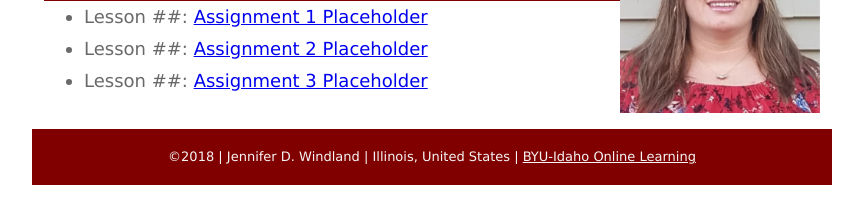
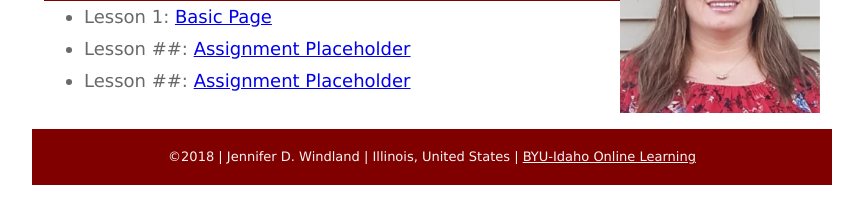
Before and after one commit to jdwindland/jdwindland.github.io, a plain HTML site: page index.html in a window 1280 px wide. Shown: the part 140-364 px from the top of the page, without its empty margins (208-1071 px from the left). Drawn offline with Linux system fonts and the light colour scheme.

Commit message:
Update index.html

```diff
--- a/index.html
+++ b/index.html
@@ -20,9 +20,9 @@
     <main>
         <h2>CIT 230 - Assignment Portal</h2>
         <ul>
-            <li>Lesson ##: <a href="#">Assignment 1 Placeholder</a></li>
-            <li>Lesson ##: <a href="#">Assignment 2 Placeholder</a></li>
-            <li>Lesson ##: <a href="#">Assignment 3 Placeholder</a></li>
+            <li>Lesson 1: <a href="basicpage.html">Basic Page</a></li>
+            <li>Lesson ##: <a href="#">Assignment Placeholder</a></li>
+            <li>Lesson ##: <a href="#">Assignment Placeholder</a></li>
         </ul>
     </main>
     <footer>
```
